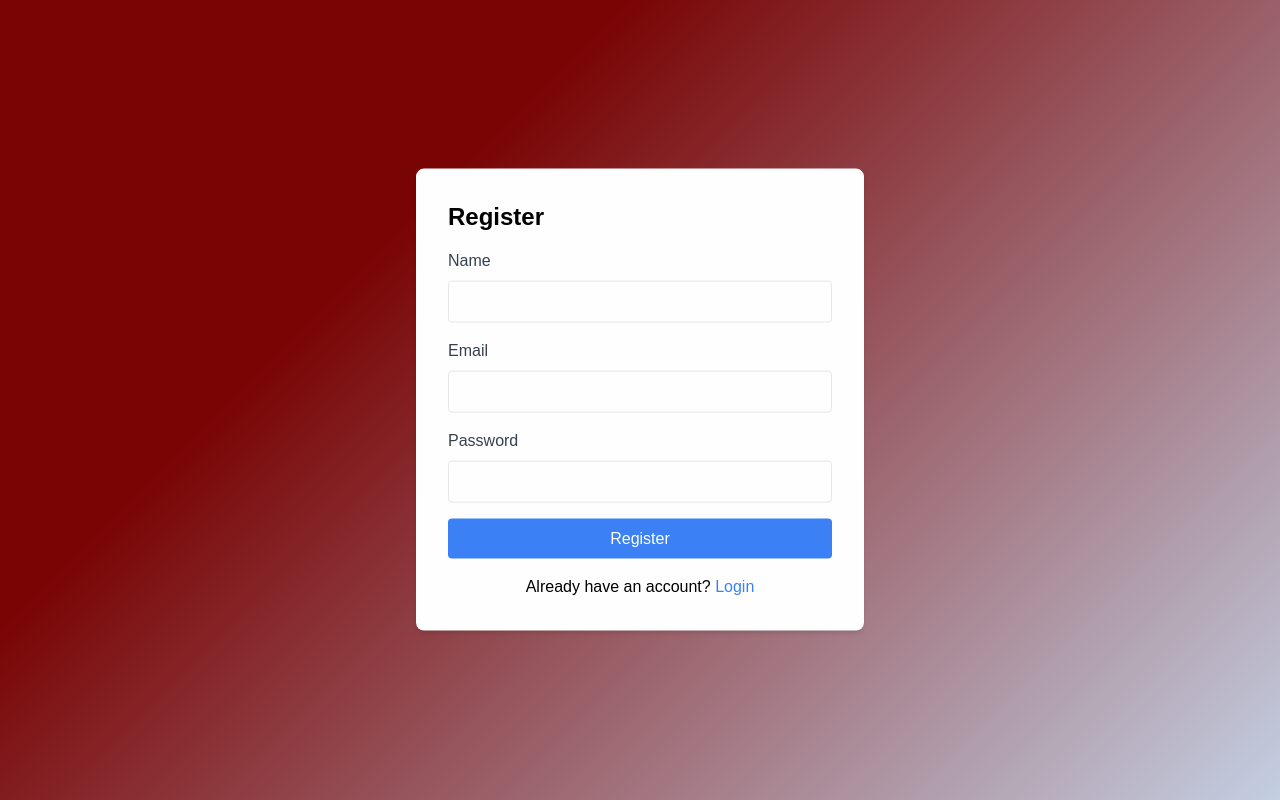
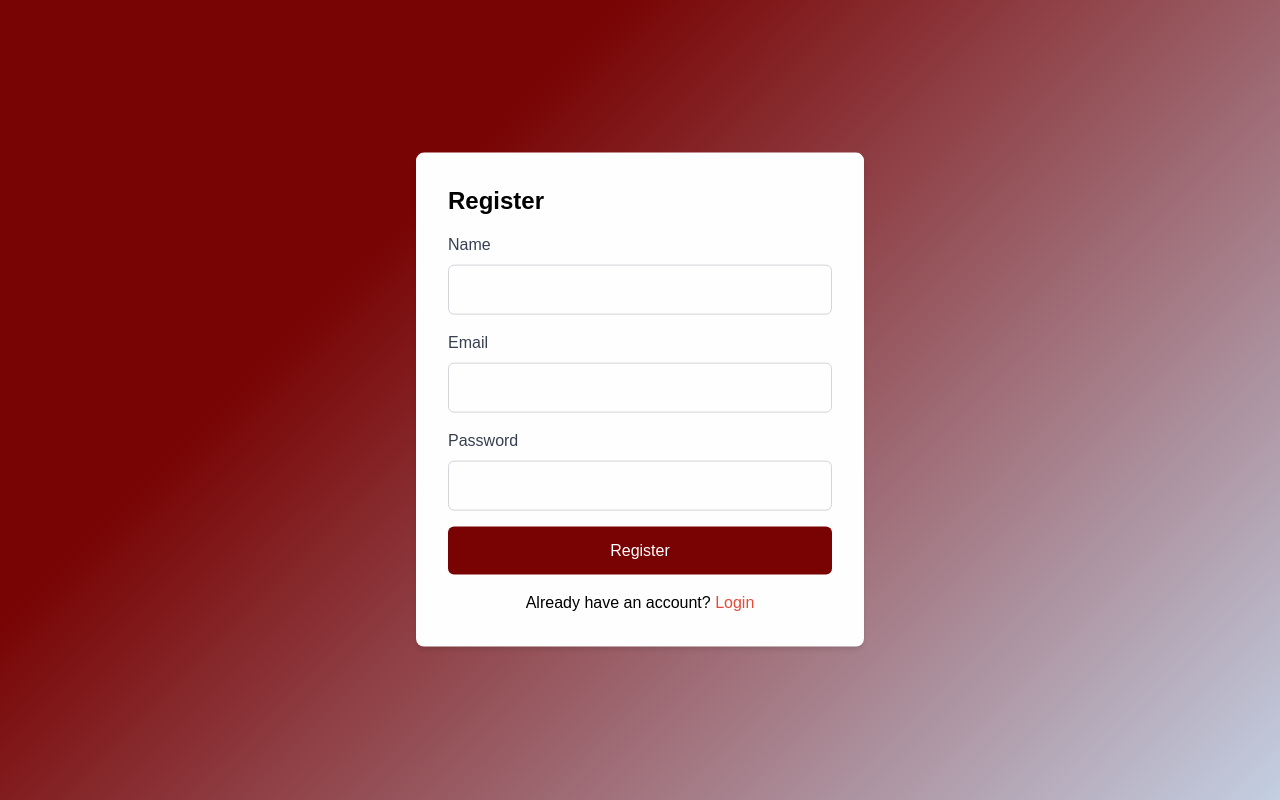
Before and after one commit to Bardsun0/social-media-dashboard, a React (Vite) app: page /register in a window 1280 px wide. Built offline with nearby package versions, Linux system fonts and the light colour scheme.

Commit message:
Some styling tricks!

```diff
--- a/src/pages/Register.jsx
+++ b/src/pages/Register.jsx
@@ -20,7 +20,7 @@ function Register() {
     console.log(data);
     // Burada kayıt işlemlerini yapacaksınız
     // Başarılı kayıt sonrası Login sayfasına yönlendirme
-    navigate("/");
+    navigate("/Dashboard");
   };
 
   return (
@@ -42,7 +42,7 @@ function Register() {
               transition={{ type: "spring", stiffness: 300 }}
               type="text"
               {...register("name")}
-              className="w-full mt-2 p-2 border rounded"
+              className="w-full mt-2 p-3 border border-gray-300 rounded-md focus:ring-2 focus:ring-primary focus:border-transparent"
             />
             {errors.name && (
               <p className="text-red-500">{errors.name.message}</p>
@@ -55,7 +55,7 @@ function Register() {
               transition={{ type: "spring", stiffness: 300 }}
               type="email"
               {...register("email")}
-              className="w-full mt-2 p-2 border rounded"
+              className="w-full mt-2 p-3 border border-gray-300 rounded-md focus:ring-2 focus:ring-primary focus:border-transparent"
             />
             {errors.email && (
               <p className="text-red-500">{errors.email.message}</p>
@@ -68,7 +68,7 @@ function Register() {
               transition={{ type: "spring", stiffness: 300 }}
               type="password"
               {...register("password")}
-              className="w-full mt-2 p-2 border rounded"
+              className="w-full mt-2 p-3 border border-gray-300 rounded-md focus:ring-2 focus:ring-primary focus:border-transparent"
             />
             {errors.password && (
               <p className="text-red-500">{errors.password.message}</p>
@@ -78,14 +78,14 @@ function Register() {
             whileHover={{ scale: 1.05 }}
             whileTap={{ scale: 0.95 }}
             type="submit"
-            className="w-full bg-blue-500 text-white py-2 rounded"
+            className="w-full bg-primary text-white py-3 rounded-md hover:bg-primary-dark transition duration-300"
           >
             Register
           </motion.button>
         </form>
         <p className="mt-4 text-center">
           Already have an account?{" "}
-          <Link to="/" className="text-blue-500">
+          <Link to="/" className="text-accent">
             Login
           </Link>
         </p>
```
